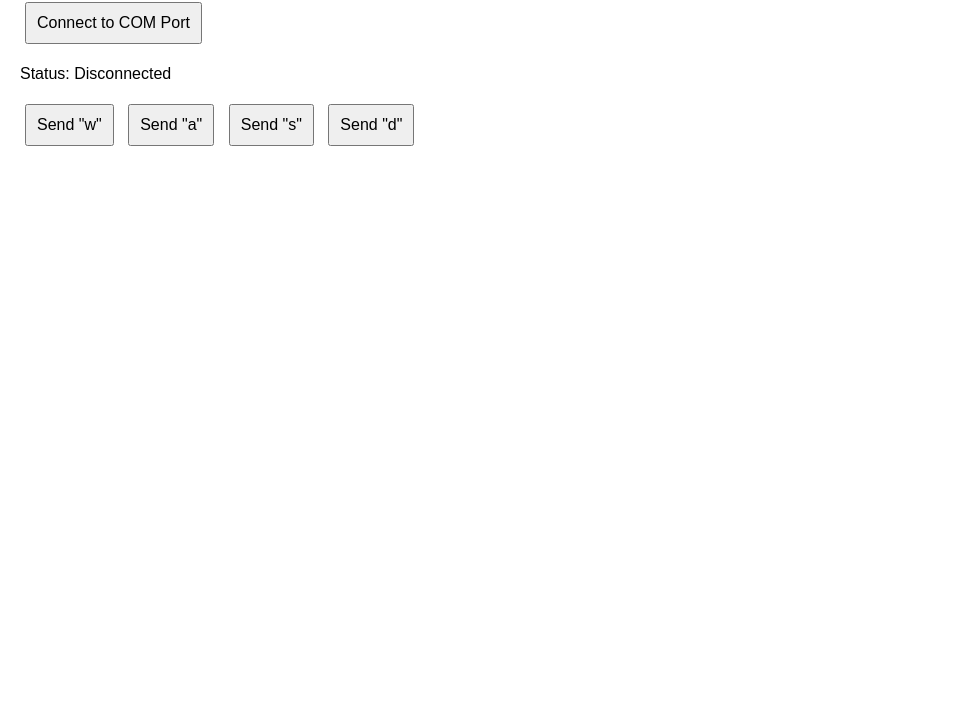
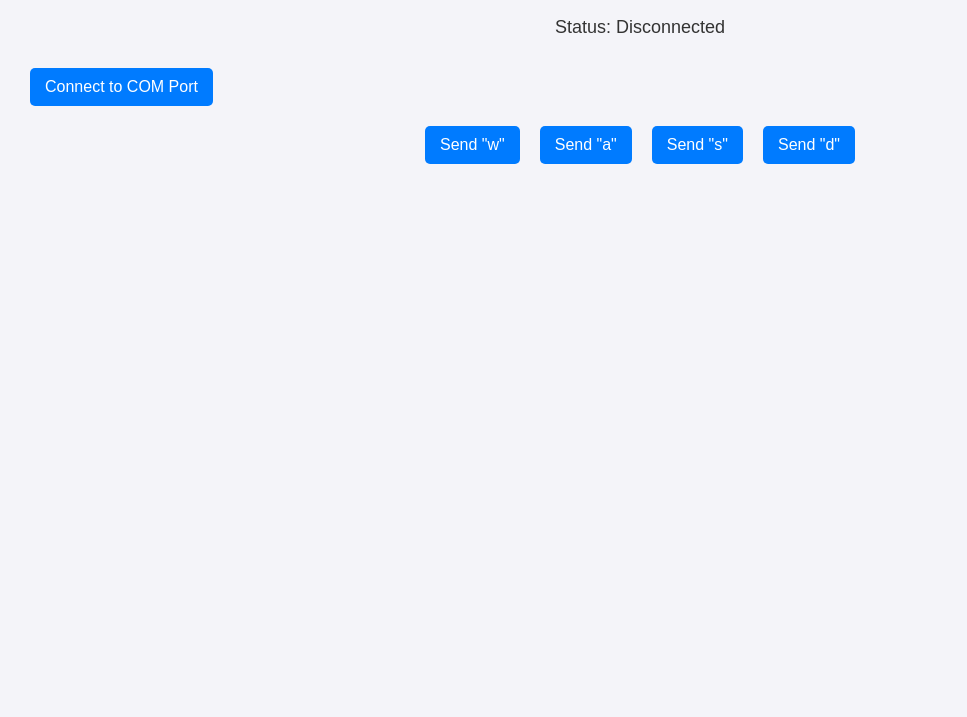
Before and after one commit to ayushacharya27/cn-website, a plain HTML site: page BtControl.html in a window 1280 px wide. Shown: the part 83-800 px from the top of the page, without its empty margins (0-967 px from the left). Drawn offline with Linux system fonts and the light colour scheme.

Commit message:
adding css

```diff
--- a/BtControl.html
+++ b/BtControl.html
@@ -7,22 +7,54 @@
     <style>
         body {
             font-family: Arial, sans-serif;
-            margin: 20px;
+            background-color: #f4f4f9;
+            margin: 0;
+            padding: 20px;
+            color: #333;
+        }
+        h1 {
+            text-align: center;
+            color: #4a4a4a;
+        }
+        #status {
+            text-align: center;
+            font-size: 18px;
+            margin: 20px 0;
         }
         button {
-            margin: 5px;
-            padding: 10px;
+            background-color: #007bff;
+            color: white;
+            border: none;
+            border-radius: 5px;
+            margin: 10px;
+            padding: 10px 15px;
             font-size: 16px;
+            cursor: pointer;
+            transition: background-color 0.3s;
+        }
+        button:hover {
+            background-color: #0056b3;
+        }
+        .button-container {
+            display: flex;
+            justify-content: center;
+            flex-wrap: wrap;
+        }
+        @media (max-width: 600px) {
+            button {
+                width: 100%;
+                margin: 5px 0;
+            }
         }
     </style>
 </head>
 <body>
 
     <h1>Serial Communication with COM Port</h1>
+    <p id="status">Status: Disconnected</p>
     <button id="connectButton">Connect to COM Port</button>
-    <p id="status">Status: Disconnected</p>
 
-    <div>
+    <div class="button-container">
         <button class="sendButton" data-value="w">Send "w"</button>
         <button class="sendButton" data-value="a">Send "a"</button>
         <button class="sendButton" data-value="s">Send "s"</button>
@@ -98,7 +130,7 @@
 
             defaultSendingInterval = setInterval(async () => {
                 await sendData('n'); // Send default "n" every second
-            }, 1); // Send "n" every second
+            }, 10); // Send "n" every second
         }
 
         function stopDefaultSending() {
```
